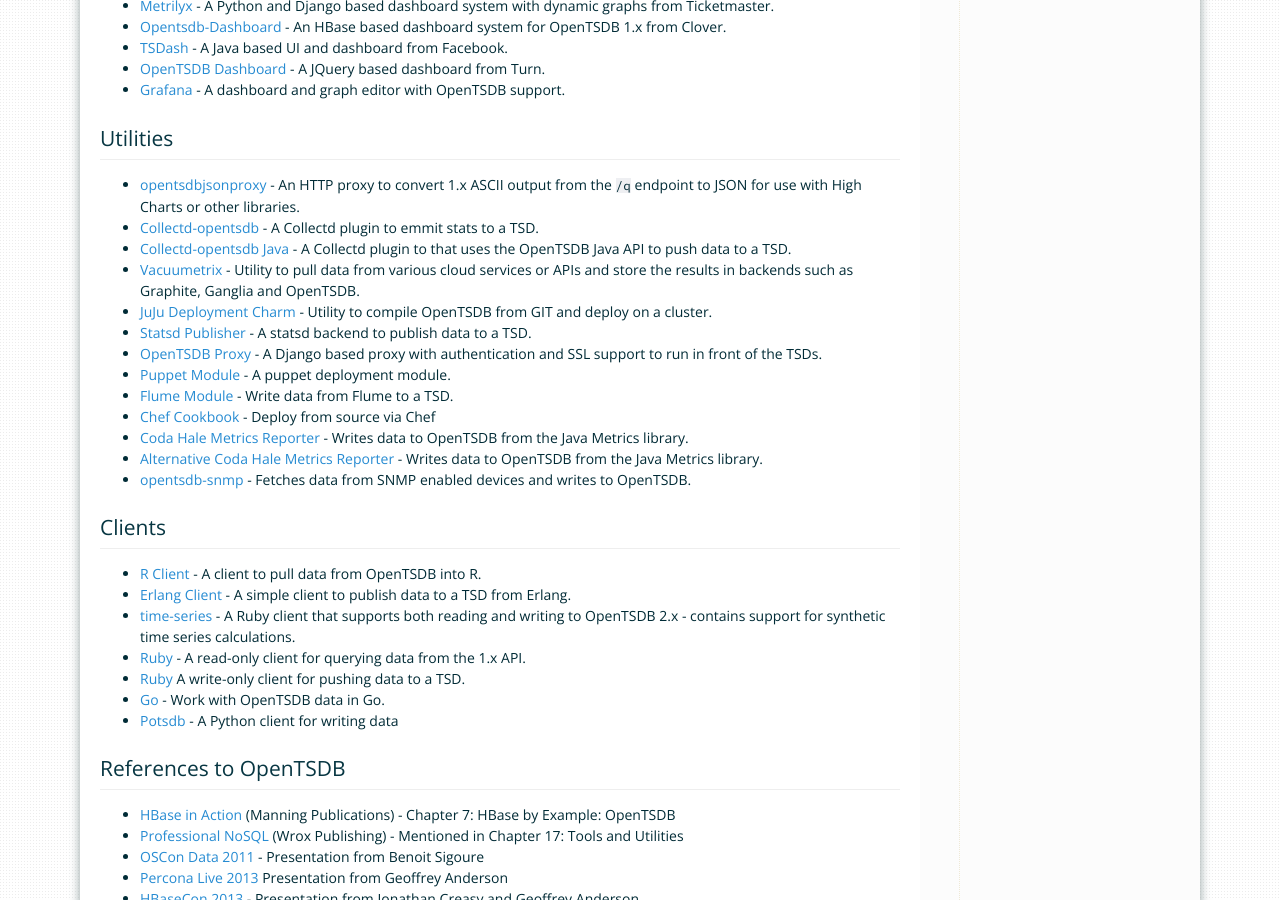
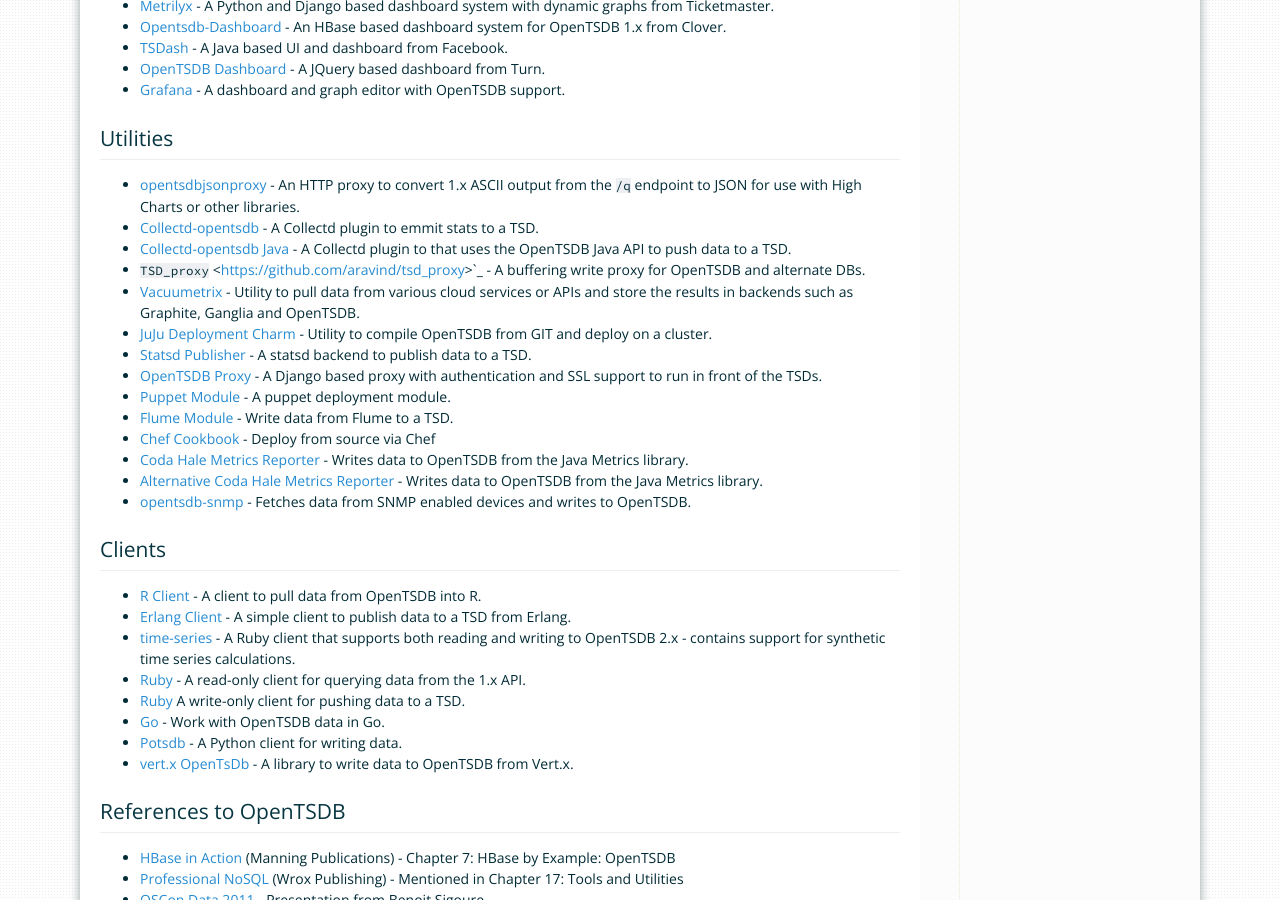
Before and after one commit to OpenTSDB/opentsdb.net, a Sphinx documentation site: the page built from docs/source/resources.rst, in a window 1280 px wide and 900 px high, scrolled down 585 px. Built offline with Sphinx 7.4.7, drawn with Linux system fonts in a browser that asks for light colours.

Commit message:
Add vert.x and tsd_proxy resources

```diff
--- a/docs/source/api_http/query/last.rst
+++ b/docs/source/api_http/query/last.rst
@@ -66,7 +66,7 @@
 
 ::
 
-  http://localhost:4242/api/query/last?timeseries=proc.stat.cpu{host=foo,type=idle}&?timeseries=proc.stat.mem{host=foo,type=idle}
+  http://localhost:4242/api/query/last?timeseries=proc.stat.cpu{host=foo,type=idle}&timeseries=proc.stat.mem{host=foo,type=idle}
   http://localhost:4242/api/query/last?tsuids=000001000002000003,000001000002000004&back_scan=24&resolve=true
 
 Example Content Request
--- a/docs/source/resources.rst
+++ b/docs/source/resources.rst
@@ -28,6 +28,7 @@
 * `opentsdbjsonproxy <https://github.com/noca/opentsdbjsonproxy>`_ - An HTTP proxy to convert 1.x ASCII output from the ``/q`` endpoint to JSON for use with High Charts or other libraries.
 * `Collectd-opentsdb <https://github.com/auxesis/collectd-opentsdb>`_ - A Collectd plugin to emmit stats to a TSD.
 * `Collectd-opentsdb Java <https://github.com/dotcloud/collectd-opentsdb>`_ - A Collectd plugin to that uses the OpenTSDB Java API to push data to a TSD.
+* `TSD_proxy` <https://github.com/aravind/tsd_proxy>`_ - A buffering write proxy for OpenTSDB and alternate DBs.
 * `Vacuumetrix <https://github.com/99designs/vacuumetrix>`_ - Utility to pull data from various cloud services or APIs and store the results in backends such as Graphite, Ganglia and OpenTSDB.
 * `JuJu Deployment Charm <https://github.com/charms/opentsdb>`_ - Utility to compile OpenTSDB from GIT and deploy on a cluster.
 * `Statsd Publisher <https://github.com/danslimmon/statsd-opentsdb-backend>`_ - A statsd backend to publish data to a TSD.
@@ -48,7 +49,8 @@
 * `Ruby <https://github.com/j05h/continuum>`_ - A read-only client for querying data from the 1.x API.
 * `Ruby <https://github.com/johnewart/ruby-opentsdb>`_ A write-only client for pushing data to a TSD.
 * `Go <https://github.com/bzub/go-opentsdb>`_ - Work with OpenTSDB data in Go.
-* `Potsdb <https://pypi.python.org/pypi/potsdb>`_ - A Python client for writing data
+* `Potsdb <https://pypi.python.org/pypi/potsdb>`_ - A Python client for writing data.
+* `vert.x OpenTsDb <https://github.com/cyngn/vertx-opentsdb>`_ - A library to write data to OpenTSDB from Vert.x.
 
 References to OpenTSDB
 ^^^^^^^^^^^^^^^^^^^^^^
```
Also changed, not shown: 6 other files.
